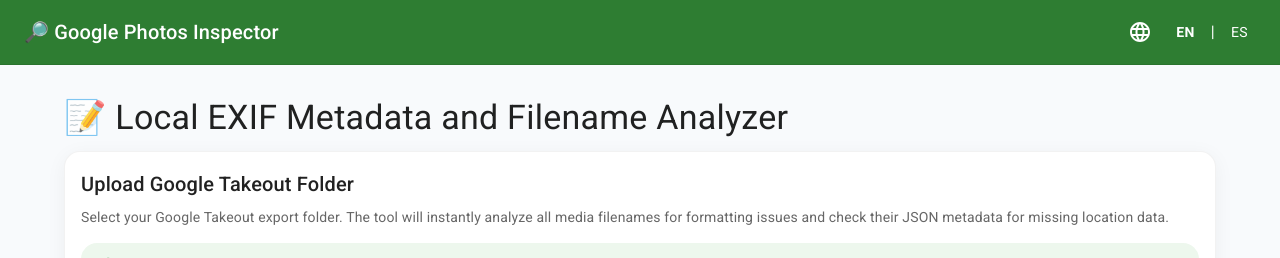
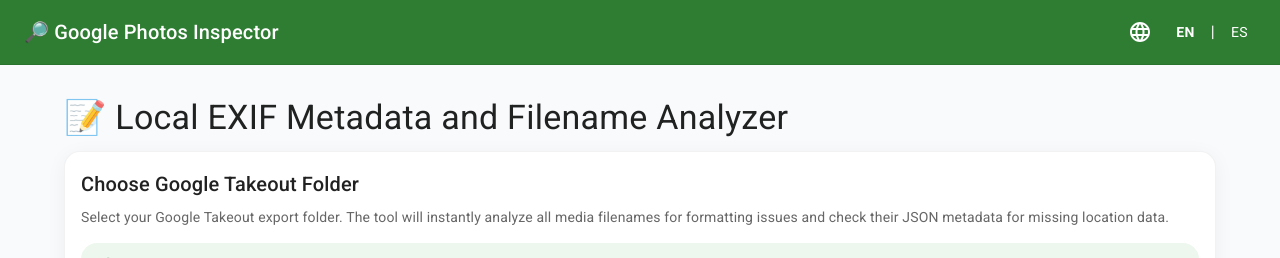
Before and after one commit to rafa-ramirez/google-photos-inspector, a React (Create React App) app in the folder frontend/: page /#/ in a window 1280 px wide. Shown: the top 258 px of the page. Built offline with nearby package versions, Linux system fonts and the light colour scheme.

Commit message:
Update uploadTitle translation to Choose/Elegir

```diff
--- a/frontend/src/translations.js
+++ b/frontend/src/translations.js
@@ -11,7 +11,7 @@
     feature4: "📥 Support for Google Takeout exports",
 
     analyzerTitle: "📝 Local EXIF Metadata and Filename Analyzer",
-    uploadTitle: "Upload Google Takeout Folder",
+    uploadTitle: "Choose Google Takeout Folder",
     uploadDescription: "Select your Google Takeout export folder. The tool will instantly analyze all media filenames for formatting issues and check their JSON metadata for missing location data.",
     privacyNote: "Privacy & Security:",
     privacyText: "This tool is 100% serverless. When your browser asks to \"Upload files\", it simply means granting this app permission to read them locally. No data is ever sent to GitHub, any server, or the internet. All analysis happens entirely in your browser's memory.",
@@ -48,7 +48,7 @@
     feature4: "📥 Soporte para exportaciones de Google Takeout",
 
     analyzerTitle: "📝 Analizador Local de Metadatos EXIF y Nombres de Archivo",
-    uploadTitle: "Subir Carpeta de Google Takeout",
+    uploadTitle: "Elegir Carpeta de Google Takeout",
     uploadDescription: "Selecciona tu carpeta de exportación de Google Takeout. La herramienta analizará al instante los nombres de archivo y los metadatos JSON en busca de errores.",
     privacyNote: "Privacidad y Seguridad:",
     privacyText: "Esta herramienta es 100% sin servidor. Cuando tu navegador pide \"Subir archivos\", solo significa conceder permiso para leerlos localmente. No se envía ningún dato a GitHub ni a internet. Todo el análisis ocurre en la memoria de tu navegador.",
```
